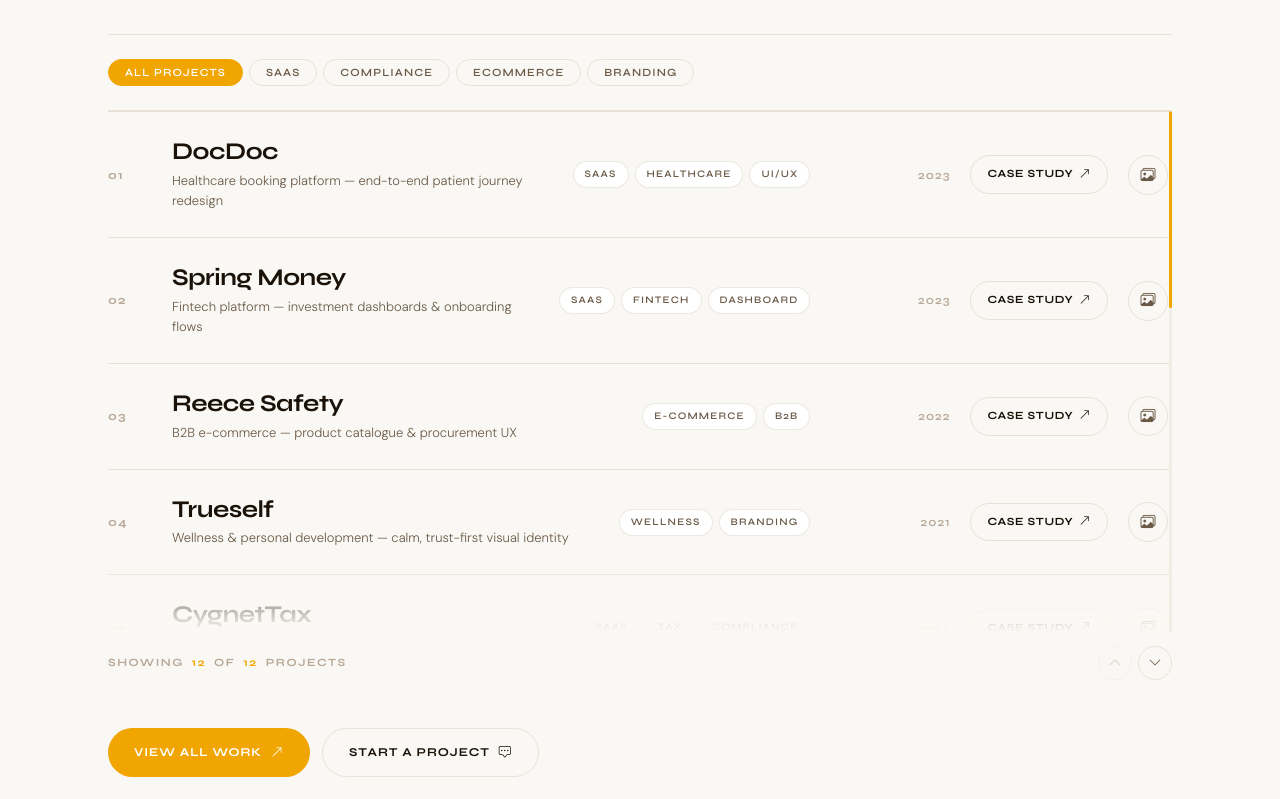
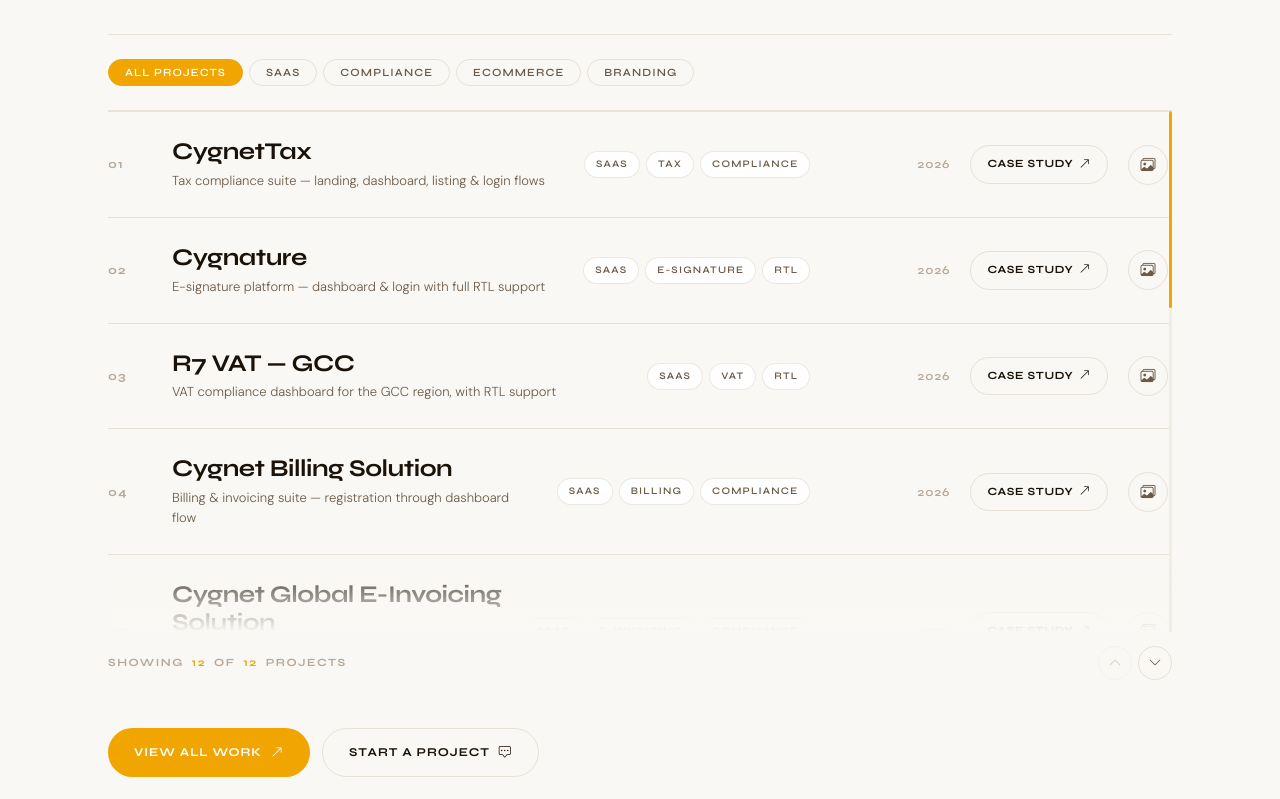
Before and after one commit to vivekshah787/portfolio-nextjs, a Next.js app: page / in a window 1280 px wide. Shown: the part 4680-5479 px from the top of the page. Built offline with nearby package versions, Linux system fonts and the light colour scheme.

Commit message:
Update Changes

```diff
--- a/src/data/projects.ts
+++ b/src/data/projects.ts
@@ -18,74 +18,9 @@
 
 export const PROJECTS: Project[] = [
   {
-    num: '01', name: 'DocDoc', tagline: 'Healthcare booking platform — end-to-end patient journey redesign',
-    tags: ['SaaS', 'Healthcare', 'UI/UX'], year: '2023', cat: 'web saas', slug: 'docdoc',
-    role: 'Product Designer', duration: '6 weeks',
-    overview: 'DocDoc helps patients find, book, and manage appointments with doctors and clinics online. The goal of this project was to make that journey feel effortless — from the first search to the final confirmation.',
-    problem: 'The existing flow buried booking behind too many steps, and patients often dropped off before confirming an appointment. Trust signals — doctor credentials, availability, reviews — were scattered and hard to scan.',
-    approach: 'I redesigned the landing experience around a clear, single search entry point, brought trust signals closer to the decision point, and simplified the booking flow down to a few unambiguous steps with visible progress at every stage.',
-    highlights: [
-      'Simplified search-to-booking flow',
-      'Clearer doctor profiles with trust signals up front',
-      'Consistent, accessible login and account experience',
-    ],
-    gallery: [
-      { file: 'LandingPage.png', label: 'Landing Page' },
-      { file: 'Login.png', label: 'Login' },
-    ],
-  },
-  {
-    num: '02', name: 'Spring Money', tagline: 'Fintech platform — investment dashboards & onboarding flows',
-    tags: ['SaaS', 'Fintech', 'Dashboard'], year: '2023', cat: 'web saas', slug: 'springmoney',
-    role: 'Product Designer', duration: '5 weeks',
-    overview: 'Spring Money is a fintech platform for personal investing. The redesign focused on making financial information — often dense and intimidating — feel approachable and clear for first-time investors.',
-    problem: 'New users were unsure where to start, and dashboards leaned heavily on jargon and dense tables that were intimidating rather than informative.',
-    approach: 'I reframed the landing page around outcomes people care about (goals, growth, security) rather than product features, and laid the groundwork for a dashboard structure that prioritises the numbers that matter most first.',
-    highlights: [
-      'Outcome-led landing narrative for first-time investors',
-      'Simplified visual hierarchy for financial data',
-      'Consistent design language across marketing and product',
-    ],
-    gallery: [
-      { file: 'LandingPage.png', label: 'Landing Page' },
-    ],
-  },
-  {
-    num: '03', name: 'Reece Safety', tagline: 'B2B e-commerce — product catalogue & procurement UX',
-    tags: ['E-Commerce', 'B2B'], year: '2022', cat: 'web ecommerce', slug: 'reece-safety',
-    role: 'UI Designer', duration: '4 weeks',
-    overview: 'Reece Safety sells industrial and workplace safety equipment to procurement teams. This project focused on making bulk browsing and repeat ordering faster for professional buyers.',
-    problem: 'B2B buyers typically know exactly what they need, but the storefront experience was built around casual browsing rather than fast, repeatable procurement.',
-    approach: 'I designed a catalogue layout optimised for scanning large product sets quickly, with clearer filtering and category structure suited to how procurement teams actually shop.',
-    highlights: [
-      'Catalogue layout built for fast scanning',
-      'Clearer category and filter structure',
-      'Consistent product card system at scale',
-    ],
-    gallery: [
-      { file: 'LandingPage.png', label: 'Landing Page' },
-    ],
-  },
-  {
-    num: '04', name: 'Trueself', tagline: 'Wellness & personal development — calm, trust-first visual identity',
-    tags: ['Wellness', 'Branding'], year: '2021', cat: 'web branding', slug: 'trueself',
-    role: 'UI/Visual Designer', duration: '3 weeks',
-    overview: 'Trueself is a personal development and wellness brand. The brief was to design a calm, trustworthy landing experience that feels human rather than clinical.',
-    problem: 'Wellness products live or die on trust and tone — anything too "salesy" or clinical undermines the message before a visitor reads a word of copy.',
-    approach: 'I leaned into soft colour, generous whitespace, and warm imagery to build a landing page that feels like a calm conversation rather than a pitch.',
-    highlights: [
-      'Warm, restrained visual identity',
-      'Landing page built around a single calm narrative',
-      'Typography and spacing tuned for a slower reading pace',
-    ],
-    gallery: [
-      { file: 'LandingPage.png', label: 'Landing Page' },
-    ],
-  },
-  {
-    num: '05', name: 'CygnetTax', tagline: 'Tax compliance suite — landing, dashboard, listing & login flows',
-    tags: ['SaaS', 'Tax', 'Compliance'], year: '2024', cat: 'web saas compliance', slug: 'cygnettax',
-    role: 'Senior Product Designer', duration: '10 weeks',
+    num: '01', name: 'CygnetTax', tagline: 'Tax compliance suite — landing, dashboard, listing & login flows',
+    tags: ['SaaS', 'Tax', 'Compliance'], year: '2026', cat: 'web saas compliance', slug: 'cygnettax',
+    role: 'Senior Product Designer', duration: '130 weeks',
     overview: 'CygnetTax is an enterprise GST and indirect-tax management platform. The redesign covered the full surface of the product — from the public landing page through to daily-use dashboards.',
     problem: 'Tax compliance software tends to overwhelm users with dense tables and jargon. The challenge was to make a genuinely complex domain feel navigable without hiding the depth power users rely on.',
     approach: 'I structured the dashboard around clear information hierarchy — summary first, detail on demand — and rebuilt the marketing site to speak to enterprise buyers in plain, confident language.',
@@ -102,9 +37,9 @@
     ],
   },
   {
-    num: '06', name: 'Cygnature', tagline: 'E-signature platform — dashboard & login with full RTL support',
-    tags: ['SaaS', 'E-Signature', 'RTL'], year: '2024', cat: 'web saas compliance', slug: 'cygnature',
-    role: 'Senior Product Designer', duration: '7 weeks',
+    num: '02', name: 'Cygnature', tagline: 'E-signature platform — dashboard & login with full RTL support',
+    tags: ['SaaS', 'E-Signature', 'RTL'], year: '2026', cat: 'web saas compliance', slug: 'cygnature',
+    role: 'Senior Product Designer', duration: '80 weeks',
     overview: 'Cygnature is an e-signature and document workflow platform built for enterprise compliance teams, including full right-to-left (RTL) support for Middle East markets.',
     problem: 'Signature workflows need to feel fast and unambiguous — every extra click in a signing flow is a point of drop-off — while also supporting a mirrored RTL layout without compromising usability.',
     approach: 'I designed a dashboard and login experience with a consistent, mirrored RTL layout system, keeping visual hierarchy and interaction patterns identical across both directions.',
@@ -122,26 +57,28 @@
     ],
   },
   {
-    num: '07', name: 'Cygnet Audit Tool', tagline: 'Audit management dashboard — streamlined login & workspace UX',
-    tags: ['SaaS', 'Audit', 'Compliance'], year: '2024', cat: 'web saas compliance', slug: 'cygnet-audit-tool',
-    role: 'Product Designer', duration: '5 weeks',
-    overview: 'Cygnet Audit Tool helps enterprise teams manage and track compliance audits in one workspace. The focus was a clean entry point and a workspace that scales with large audit datasets.',
-    problem: 'Audit workflows involve many stakeholders and long-running processes; the existing experience made it hard to see status at a glance.',
-    approach: 'I designed a focused login experience and a dashboard workspace that surfaces audit status and priority items immediately on entry.',
+    num: '03', name: 'R7 VAT — GCC', tagline: 'VAT compliance dashboard for the GCC region, with RTL support',
+    tags: ['SaaS', 'VAT', 'RTL'], year: '2026', cat: 'web saas compliance', slug: 'r7vat-gcc',
+    role: 'Product Designer', duration: '80 weeks',
+    overview: 'The GCC edition of R7 VAT extends the same compliance dashboard to Gulf-region businesses, with a fully mirrored RTL experience for Arabic-speaking users.',
+    problem: 'The product needed to feel native to RTL users, not like an LTR interface mirrored as an afterthought.',
+    approach: 'I built out matching RTL layouts for both login and dashboard, validating that hierarchy, spacing, and interaction patterns held up in both directions.',
     highlights: [
-      'Clear, low-friction login experience',
-      'Status-first dashboard layout',
-      'Scalable workspace structure for large audit sets',
+      'Fully mirrored RTL login and dashboard',
+      'Consistent hierarchy across LTR and RTL',
+      'Shared design system with the Europe edition',
     ],
     gallery: [
       { file: 'Login.png', label: 'Login' },
+      { file: 'Login_RTL.png', label: 'Login (RTL)' },
       { file: 'Dashboard.png', label: 'Dashboard' },
+      { file: 'Dashboard_RTL.png', label: 'Dashboard (RTL)' },
     ],
   },
   {
-    num: '08', name: 'Cygnet Billing Solution', tagline: 'Billing & invoicing suite — registration through dashboard flow',
-    tags: ['SaaS', 'Billing', 'Compliance'], year: '2024', cat: 'web saas compliance', slug: 'cygnet-billing-solution',
-    role: 'Product Designer', duration: '8 weeks',
+    num: '04', name: 'Cygnet Billing Solution', tagline: 'Billing & invoicing suite — registration through dashboard flow',
+    tags: ['SaaS', 'Billing', 'Compliance'], year: '2026', cat: 'web saas compliance', slug: 'cygnet-billing-solution',
+    role: 'Product Designer', duration: '80 weeks',
     overview: 'Cygnet Billing Solution manages enterprise billing and invoicing at scale. This case study covers the full journey from first landing, through registration, into daily dashboard use.',
     problem: 'Billing software touches finance teams with very different needs — new customers need a confident first impression, daily users need speed and clarity.',
     approach: 'I designed a coherent flow from landing to registration to dashboard, keeping visual language consistent so the transition from "considering the product" to "using the product" feels seamless.',
@@ -159,9 +96,9 @@
     ],
   },
   {
-    num: '09', name: 'Cygnet Global E-Invoicing Solution', tagline: 'Global e-invoicing platform — country-wise compliance dashboards',
-    tags: ['SaaS', 'E-Invoicing', 'Compliance'], year: '2024', cat: 'web saas compliance', slug: 'cygnet-global-e-invoicing',
-    role: 'Senior Product Designer', duration: '9 weeks',
+    num: '05', name: 'Cygnet Global E-Invoicing Solution', tagline: 'Global e-invoicing platform — country-wise compliance dashboards',
+    tags: ['SaaS', 'E-Invoicing', 'Compliance'], year: '2026', cat: 'web saas compliance', slug: 'cygnet-global-e-invoicing',
+    role: 'Senior Product Designer', duration: '100 weeks',
     overview: 'This platform helps multinational businesses stay compliant with e-invoicing regulations across multiple countries at once, each with its own rules and formats.',
     problem: 'Every country has different e-invoicing requirements. Users needed to compare and manage compliance status across regions without the dashboard turning into a wall of tables.',
     approach: 'I designed a country-wise dashboard view that lets teams drill from a global summary into the specifics of any single market, keeping the mental model consistent at every level.',
@@ -178,9 +115,9 @@
     ],
   },
   {
-    num: '10', name: 'Cygnet Vendor Postbox', tagline: 'Vendor communication portal — listing & dashboard experience',
-    tags: ['SaaS', 'Vendor Portal', 'Compliance'], year: '2024', cat: 'web saas compliance', slug: 'cygnet-vendor-postbox',
-    role: 'Product Designer', duration: '5 weeks',
+    num: '06', name: 'Cygnet Vendor Postbox', tagline: 'Vendor communication portal — listing & dashboard experience',
+    tags: ['SaaS', 'Vendor Portal', 'Compliance'], year: '2026', cat: 'web saas compliance', slug: 'cygnet-vendor-postbox',
+    role: 'Product Designer', duration: '300 weeks',
     overview: 'Cygnet Vendor Postbox is a communication and document portal connecting enterprises with their vendor networks for compliance-related exchanges.',
     problem: 'Vendors needed a simple, reliable way to send and track compliance documents without needing deep product training.',
     approach: 'I focused on a plain, task-first dashboard and listing experience so vendors — who may only log in occasionally — can immediately understand what needs their attention.',
@@ -196,9 +133,9 @@
     ],
   },
   {
-    num: '11', name: 'R7 VAT — Europe', tagline: 'VAT compliance dashboard built for the European market',
-    tags: ['SaaS', 'VAT', 'Compliance'], year: '2024', cat: 'web saas compliance', slug: 'r7vat-europe',
-    role: 'Product Designer', duration: '6 weeks',
+    num: '07', name: 'R7 VAT — Europe', tagline: 'VAT compliance dashboard built for the European market',
+    tags: ['SaaS', 'VAT', 'Compliance'], year: '2026', cat: 'web saas compliance', slug: 'r7vat-europe',
+    role: 'Product Designer', duration: '80 weeks',
     overview: 'R7 VAT Europe helps businesses manage VAT compliance and reporting across European jurisdictions from a single dashboard.',
     problem: 'VAT reporting involves recurring, detail-heavy tasks; the interface needed to reduce repetitive effort without hiding necessary detail.',
     approach: 'I designed a dashboard-first experience with a clean login entry point, prioritising the recurring tasks compliance teams return to most often.',
@@ -212,25 +149,91 @@
       { file: 'Dashboard.png', label: 'Dashboard' },
     ],
   },
+
   {
-    num: '12', name: 'R7 VAT — GCC', tagline: 'VAT compliance dashboard for the GCC region, with RTL support',
-    tags: ['SaaS', 'VAT', 'RTL'], year: '2024', cat: 'web saas compliance', slug: 'r7vat-gcc',
-    role: 'Product Designer', duration: '6 weeks',
-    overview: 'The GCC edition of R7 VAT extends the same compliance dashboard to Gulf-region businesses, with a fully mirrored RTL experience for Arabic-speaking users.',
-    problem: 'The product needed to feel native to RTL users, not like an LTR interface mirrored as an afterthought.',
-    approach: 'I built out matching RTL layouts for both login and dashboard, validating that hierarchy, spacing, and interaction patterns held up in both directions.',
+    num: '08', name: 'DocDoc', tagline: 'Healthcare booking platform — end-to-end patient journey redesign',
+    tags: ['SaaS', 'Healthcare', 'UI/UX'], year: '2023', cat: 'web saas', slug: 'docdoc',
+    role: 'Product Designer', duration: '10 weeks',
+    overview: 'DocDoc helps patients find, book, and manage appointments with doctors and clinics online. The goal of this project was to make that journey feel effortless — from the first search to the final confirmation.',
+    problem: 'The existing flow buried booking behind too many steps, and patients often dropped off before confirming an appointment. Trust signals — doctor credentials, availability, reviews — were scattered and hard to scan.',
+    approach: 'I redesigned the landing experience around a clear, single search entry point, brought trust signals closer to the decision point, and simplified the booking flow down to a few unambiguous steps with visible progress at every stage.',
     highlights: [
-      'Fully mirrored RTL login and dashboard',
-      'Consistent hierarchy across LTR and RTL',
-      'Shared design system with the Europe edition',
+      'Simplified search-to-booking flow',
+      'Clearer doctor profiles with trust signals up front',
+      'Consistent, accessible login and account experience',
+    ],
+    gallery: [
+      { file: 'LandingPage.png', label: 'Landing Page' },
+      { file: 'Login.png', label: 'Login' },
+    ],
+  },
+  {
+    num: '09', name: 'Spring Money', tagline: 'Fintech platform — investment dashboards & onboarding flows',
+    tags: ['SaaS', 'Fintech', 'Dashboard'], year: '2023', cat: 'web saas', slug: 'springmoney',
+    role: 'Product Designer', duration: '5 weeks',
+    overview: 'Spring Money is a fintech platform for personal investing. The redesign focused on making financial information — often dense and intimidating — feel approachable and clear for first-time investors.',
+    problem: 'New users were unsure where to start, and dashboards leaned heavily on jargon and dense tables that were intimidating rather than informative.',
+    approach: 'I reframed the landing page around outcomes people care about (goals, growth, security) rather than product features, and laid the groundwork for a dashboard structure that prioritises the numbers that matter most first.',
+    highlights: [
+      'Outcome-led landing narrative for first-time investors',
+      'Simplified visual hierarchy for financial data',
+      'Consistent design language across marketing and product',
+    ],
+    gallery: [
+      { file: 'LandingPage.png', label: 'Landing Page' },
+    ],
+  },
+  {
+    num: '10', name: 'Reece Safety', tagline: 'B2B e-commerce — product catalogue & procurement UX',
+    tags: ['E-Commerce', 'B2B'], year: '2022', cat: 'web ecommerce', slug: 'reece-safety',
+    role: 'UI Designer', duration: '20 weeks',
+    overview: 'Reece Safety sells industrial and workplace safety equipment to procurement teams. This project focused on making bulk browsing and repeat ordering faster for professional buyers.',
+    problem: 'B2B buyers typically know exactly what they need, but the storefront experience was built around casual browsing rather than fast, repeatable procurement.',
+    approach: 'I designed a catalogue layout optimised for scanning large product sets quickly, with clearer filtering and category structure suited to how procurement teams actually shop.',
+    highlights: [
+      'Catalogue layout built for fast scanning',
+      'Clearer category and filter structure',
+      'Consistent product card system at scale',
+    ],
+    gallery: [
+      { file: 'LandingPage.png', label: 'Landing Page' },
+    ],
+  },
+  {
+    num: '11', name: 'Trueself', tagline: 'Wellness & personal development — calm, trust-first visual identity',
+    tags: ['Wellness', 'Branding'], year: '2021', cat: 'web branding', slug: 'trueself',
+    role: 'UI/Visual Designer', duration: '10 weeks',
+    overview: 'Trueself is a personal development and wellness brand. The brief was to design a calm, trustworthy landing experience that feels human rather than clinical.',
+    problem: 'Wellness products live or die on trust and tone — anything too "salesy" or clinical undermines the message before a visitor reads a word of copy.',
+    approach: 'I leaned into soft colour, generous whitespace, and warm imagery to build a landing page that feels like a calm conversation rather than a pitch.',
+    highlights: [
+      'Warm, restrained visual identity',
+      'Landing page built around a single calm narrative',
+      'Typography and spacing tuned for a slower reading pace',
+    ],
+    gallery: [
+      { file: 'LandingPage.png', label: 'Landing Page' },
+    ],
+  },
+
+  {
+    num: '12', name: 'Cygnet Audit Tool', tagline: 'Audit management dashboard — streamlined login & workspace UX',
+    tags: ['SaaS', 'Audit', 'Compliance'], year: '2020', cat: 'web saas compliance', slug: 'cygnet-audit-tool',
+    role: 'Product Designer', duration: '10 weeks',
+    overview: 'Cygnet Audit Tool helps enterprise teams manage and track compliance audits in one workspace. The focus was a clean entry point and a workspace that scales with large audit datasets.',
+    problem: 'Audit workflows involve many stakeholders and long-running processes; the existing experience made it hard to see status at a glance.',
+    approach: 'I designed a focused login experience and a dashboard workspace that surfaces audit status and priority items immediately on entry.',
+    highlights: [
+      'Clear, low-friction login experience',
+      'Status-first dashboard layout',
+      'Scalable workspace structure for large audit sets',
     ],
     gallery: [
       { file: 'Login.png', label: 'Login' },
-      { file: 'Login_RTL.png', label: 'Login (RTL)' },
       { file: 'Dashboard.png', label: 'Dashboard' },
-      { file: 'Dashboard_RTL.png', label: 'Dashboard (RTL)' },
     ],
   },
+
 ];
 
 export const FILTERS = ['all', 'saas', 'compliance', 'ecommerce', 'branding'];
```
